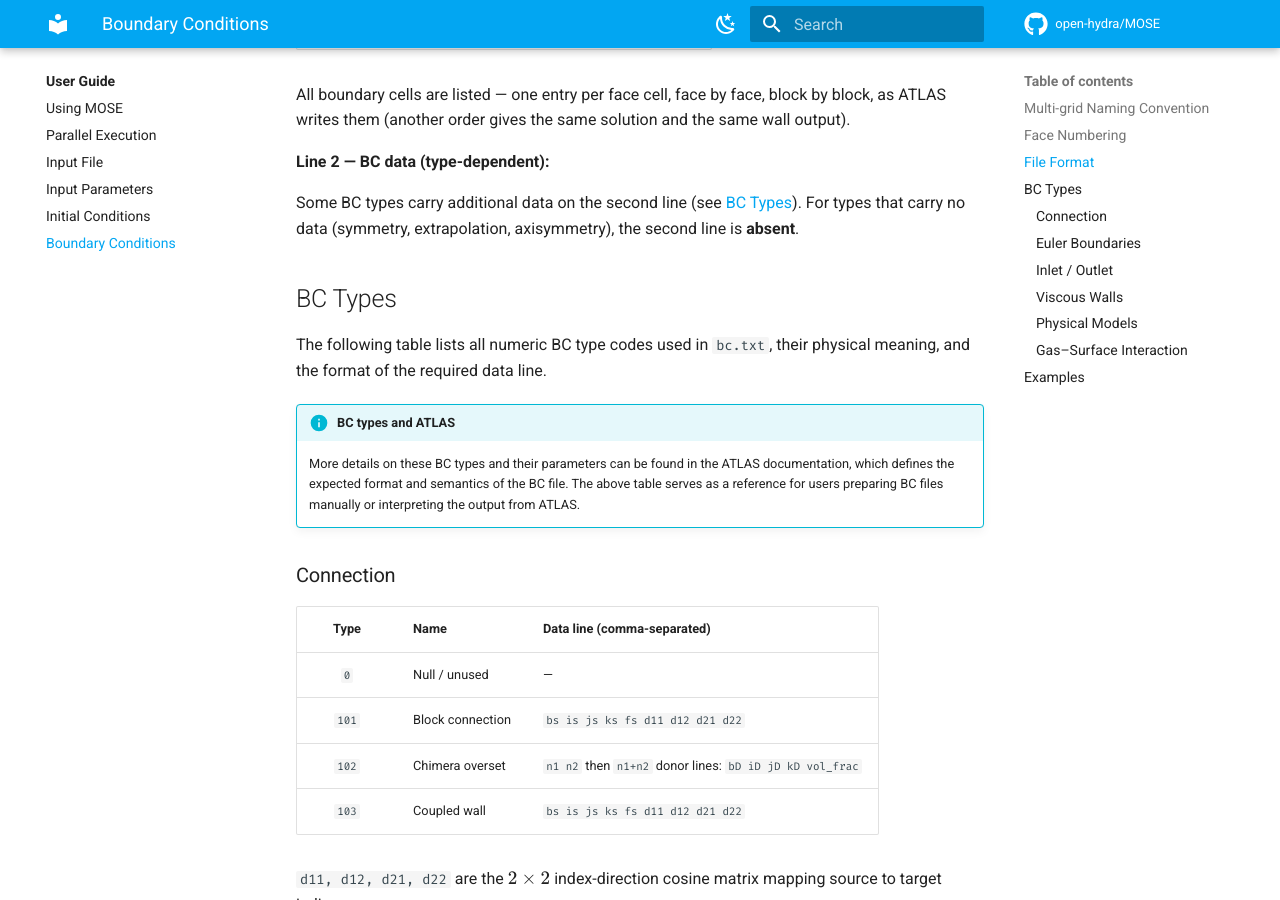
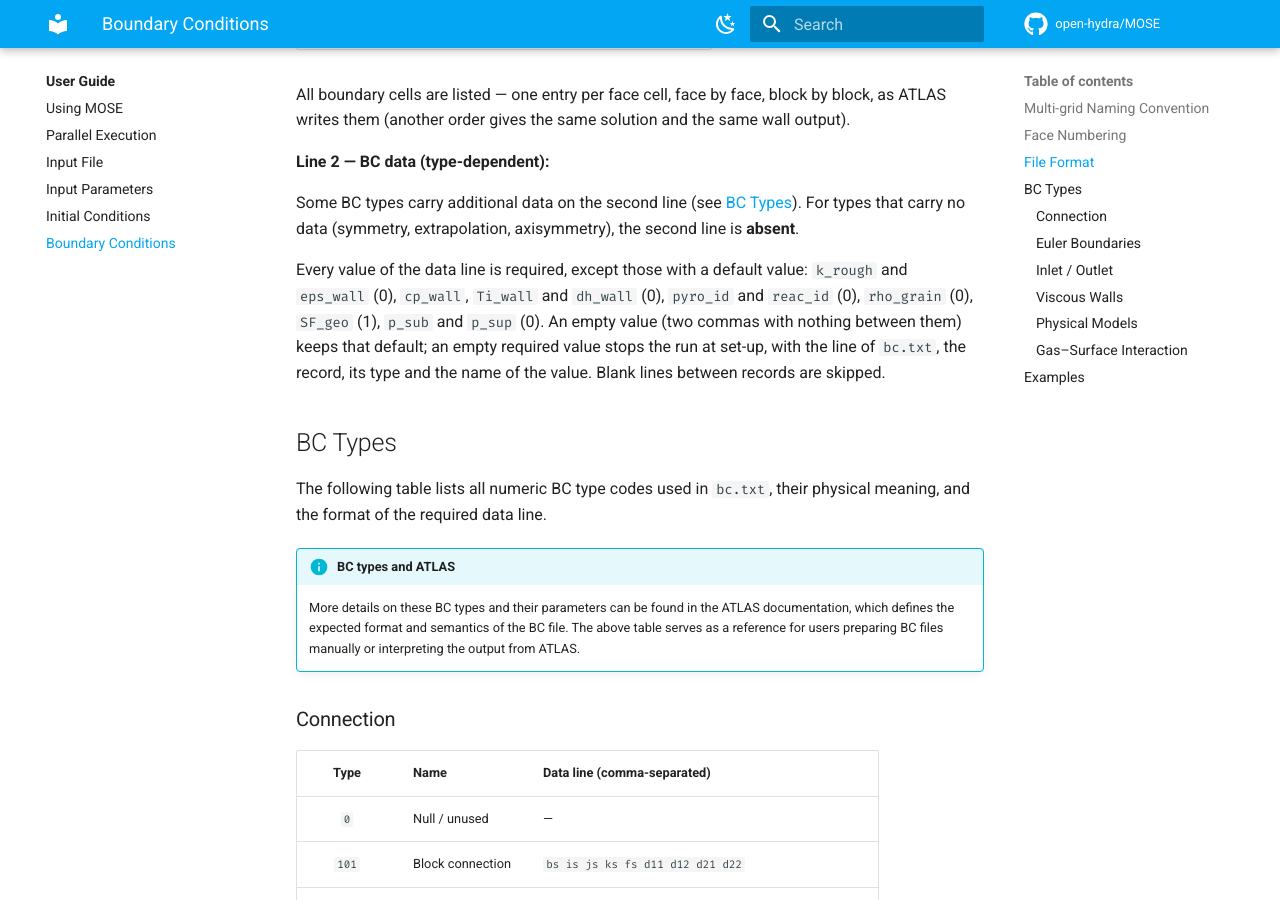
Before and after one commit to open-hydra/MOSE, an MkDocs documentation site: the page built from docs/user/boundary-conditions.md, in a window 1280 px wide and 900 px high, scrolled down 2667 px. Built offline with MkDocs 1.6.1 and Material for MkDocs 9.7.7, drawn with Linux system fonts in a browser that asks for light colours; comment, search, counter and statistics services are not loaded.

Commit message:
Boundary input: refuse an empty value on a property line
Why: a null value of list-directed input (two commas with only blanks
between them) leaves its variable as it was. On a property line of
bc.txt that left the values without a default undefined: T0, p0,
rel_fac, the wall temperature or heat flux, the connection indices and
so on, and the run went on with them.

Fix:
- Every line of bc.txt is read whole and counted (Next_Line, which
  skips blank lines as the list-directed read did), then read as its
  values, so that the messages can name the line of the file.
- Before the read the values without a default are set to a sentinel
  (-huge); after a good read, one still at the sentinel stops the run:
  "bc.txt line L (record N, type T): the value of NAME is empty". The
  values with a default (k_rough, eps_wall, cp_wall, Ti_wall, dh_wall,
  the identifiers of the gas-surface models, rho_grain, SF_geo, p_sub,
  p_sup) keep it, and docs/user/boundary-conditions.md lists them. The
  message of the 402 line, which already refused an empty value, takes
  the same form.

Before and after: a property line with an empty value without a
default stops the run at set-up with exit code 1 and the line of the
file, the record, its type and the name of the value. The reading of
the boundary file does not change the runs whose lines are complete.

Test (measured on an earlier version of this series): BCInput: the line
of the outlet (record 2, line 4 of bc.txt) with an empty rel_fac must
stop the run at set-up with "bc.txt line 4 (record 2, type 406): the
value of rel_fac is empty". On the parent the run went on to the end of
its 40 steps with rel_fac undefined, and exited with code 0.

Class: E (an empty value on a property line of bc.txt left its
variable undefined: the run went on to its end with rel_fac undefined
and exit code 0; red check: BCInput).

Basis: ISO/IEC 1539-1:2018 (draft J3/18-007r1), 13.10.3.2, p. 276, items
1 and 2: a null value (no characters between two value separators) has
no effect on the definition status of the next item, so a value without
a default stays as it was, undefined at the first read (19.6.4, p. 512).

Co-Authored-By: Claude Opus 5.5 <noreply@anthropic.com>

```diff
--- a/docs/user/boundary-conditions.md
+++ b/docs/user/boundary-conditions.md
@@ -72,6 +72,11 @@ order gives the same solution and the same wall output).
 **Line 2 — BC data (type-dependent):**
 
 Some BC types carry additional data on the second line (see [BC Types](#bc-types)). For types that carry no data (symmetry, extrapolation, axisymmetry), the second line is **absent**.
+
+Every value of the data line is required, except those with a default value: `k_rough` and `eps_wall` (0), `cp_wall`,
+`Ti_wall` and `dh_wall` (0), `pyro_id` and `reac_id` (0), `rho_grain` (0), `SF_geo` (1), `p_sub` and `p_sup` (0). An
+empty value (two commas with nothing between them) keeps that default; an empty required value stops the run at set-up,
+with the line of `bc.txt`, the record, its type and the name of the value. Blank lines between records are skipped.
 
 ## BC Types
 
```
Also changed, not shown: docs/development/testing.md (+1 -1 lines), 4 other files.
